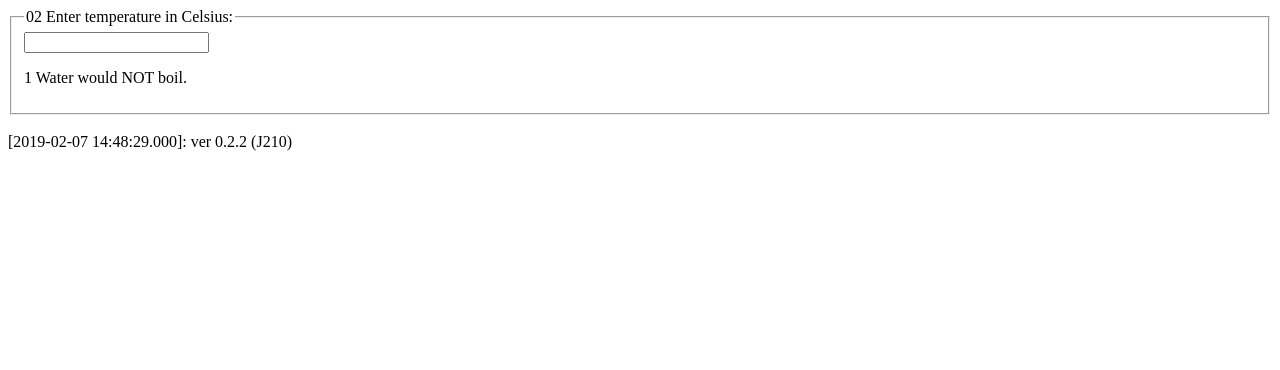
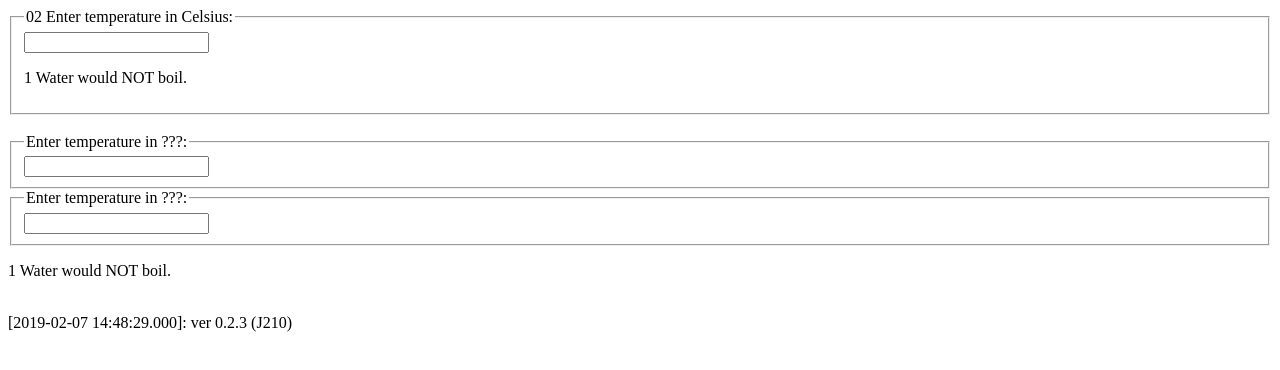
Before and after one commit to MaixEqu/reactts4, a React (Create React App) app: page / in a window 1280 px wide. Shown: the top 370 px of the page. Built offline with nearby package versions, Linux system fonts and the light colour scheme.

Commit message:
2 inputs w. any, ver 0.2.3 (J210)

```diff
--- a/src/App.tsx
+++ b/src/App.tsx
@@ -1,7 +1,7 @@
 import React, { Component } from 'react';
 import * as mx from './mxlibcut';
 
-const sVersion = "ver 0.2.2 (J210)";
+const sVersion = "ver 0.2.3 (J210)";
 
 export class App extends Component {
   render() {
@@ -11,6 +11,8 @@
       <div className="App">
         <header className="App-header">
           <div id="input"></div>
+          <br />
+          <div id="input2"></div>
         </header>
         <br />
         <footer>{time_ver}</footer>
@@ -21,10 +23,14 @@
 
 // =====================================================
 interface IState {
-  temperature: string;
+  temperature: string
+  scale?: string
 }
 interface IProps {
-  celsius?: number;
+  temperature?: string;
+  celsius?: any;
+  scale?: string;
+  onTemperatureChange?: any;
 }
 
 function BoilingVerdict(props: IProps) {
@@ -60,3 +66,83 @@
     );
   }
 }
+
+function toCelsius(fahrenheit: number): number {
+  return (fahrenheit - 32) * 5 / 9;
+}
+
+function toFahrenheit(celsius: number): number {
+  return (celsius * 9 / 5) + 32;
+}
+function tryConvert(temperature: string, convert: Function) {
+  const input = parseFloat(temperature);
+  if (Number.isNaN(input)) {
+    return '';
+  }
+  const output = convert(input);
+  const rounded = Math.round(output * 1000) / 1000;
+  return rounded.toString();
+}
+
+class TemperatureInput extends React.Component<IProps, IState> {
+  constructor(props: IProps) {
+    super(props);
+    this.handleChange = this.handleChange.bind(this);
+  }
+
+  handleChange(e: React.ChangeEvent<HTMLInputElement>) {
+    this.props.onTemperatureChange(e.target.value);
+  }
+
+  render() {
+    const temperature = this.props.temperature;
+    const scale = this.props.scale;
+    return (
+      <fieldset>
+        <legend>Enter temperature in ???:</legend>
+        <input value={temperature}
+               onChange={this.handleChange} />
+      </fieldset>
+    );
+  }
+}
+// <legend>Enter temperature in {scaleNames[scale]}:</legend>
+
+export class Calculator2 extends React.Component<IProps, IState> {
+  constructor(props: IProps) {
+    super(props);
+    this.handleCelsiusChange = this.handleCelsiusChange.bind(this);
+    this.handleFahrenheitChange = this.handleFahrenheitChange.bind(this);
+    this.state = {temperature: '', scale: 'c'};
+  }
+
+  handleCelsiusChange(temperature: string) {
+    this.setState({scale: 'c', temperature});
+  }
+
+  handleFahrenheitChange(temperature: string) {
+    this.setState({scale: 'f', temperature});
+  }
+
+  render() {
+    const scale = this.state.scale;
+    const temperature = this.state.temperature;
+    const celsius = scale === 'f' ? tryConvert(temperature, toCelsius) : temperature;
+    const fahrenheit = scale === 'c' ? tryConvert(temperature, toFahrenheit) : temperature;
+
+    return (
+      <div>
+        <TemperatureInput
+          scale="c"
+          temperature={celsius}
+          onTemperatureChange={this.handleCelsiusChange} />
+        <TemperatureInput
+          scale="f"
+          temperature={fahrenheit}
+          onTemperatureChange={this.handleFahrenheitChange} />
+        <BoilingVerdict
+          celsius={parseFloat(celsius)} />
+      </div>
+    );
+  }
+}
--- a/src/index.tsx
+++ b/src/index.tsx
@@ -4,3 +4,4 @@
 
 ReactDOM.render(<App.App />, document.getElementById('root'));
 ReactDOM.render(<App.Calculator />, document.getElementById('input'));
+ReactDOM.render(<App.Calculator2 />, document.getElementById('input2'));
```
